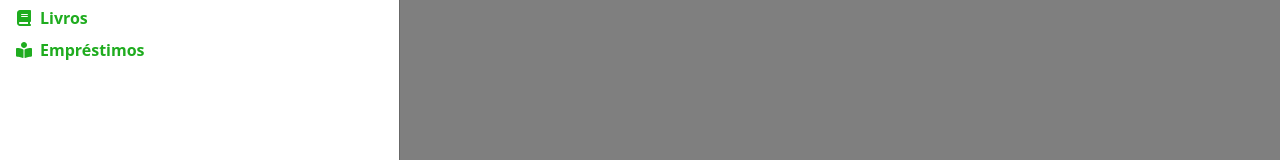
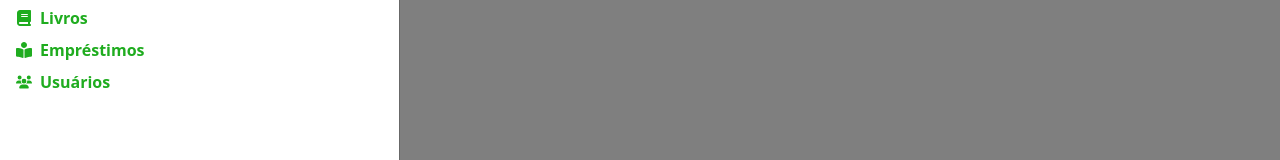
Before and after one commit to JoseHeitorPontes/Library-Client, a React (Vite) app: page /dashboard in a window 1280 px wide. Both pictures are taken after a click on the button 32 px from the left and 26 px from the top of the page. Shown: the part 136-296 px from the top of the page. Built offline with nearby package versions, Linux system fonts and the light colour scheme; no server answers.

Commit message:
feat: adding users link in sidebar

```diff
--- a/src/components/Sidebar/index.tsx
+++ b/src/components/Sidebar/index.tsx
@@ -7,7 +7,7 @@ import Offcanvas from "react-bootstrap/Offcanvas";
 import Row from "react-bootstrap/Row";
 import { Link, useNavigate } from "react-router-dom";
 
-import { FaBars } from "react-icons/fa6";
+import { FaBars, FaUsers } from "react-icons/fa6";
 import { TbLogout } from "react-icons/tb";
 import { FaUserCircle } from "react-icons/fa";
 import { MdDashboard } from "react-icons/md";
@@ -35,6 +35,8 @@ export function Sidebar()
         }
     }
 
+    const userName = currentUser.name?.split(" ").slice(0, 2).join(" ");
+
     return (
         <>
             <Navbar expand="lg" className="bg-green">
@@ -49,7 +51,7 @@ export function Sidebar()
 
                     <div className="d-flex align-items-center justify-content-between gap-4">
                         <span className="text-light">
-                            <FaUserCircle /> {currentUser.name}
+                            <FaUserCircle /> {userName}
                         </span>
 
                         <Button className="btn-green" onClick={() => logout()}>
@@ -93,6 +95,13 @@ export function Sidebar()
                                 Empréstimos
                             </Link>
                         </Row>
+
+                        <Row>
+                            <Link to="/usuarios" className="d-flex align-items-center gap-2 text-green text-decoration-none fw-semibold">
+                                <FaUsers />
+                                Usuários
+                            </Link>
+                        </Row>
                     </nav>
                 </Offcanvas.Body>
             </Offcanvas>
```
